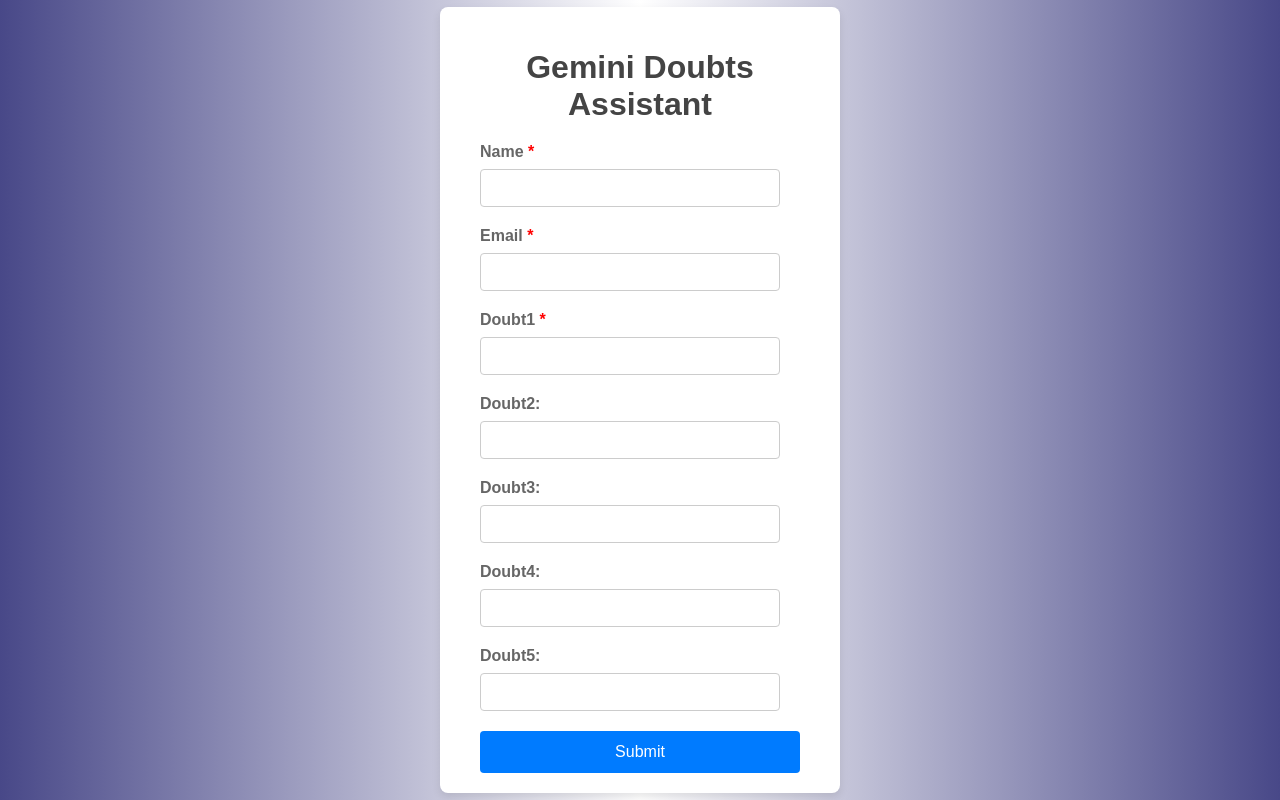
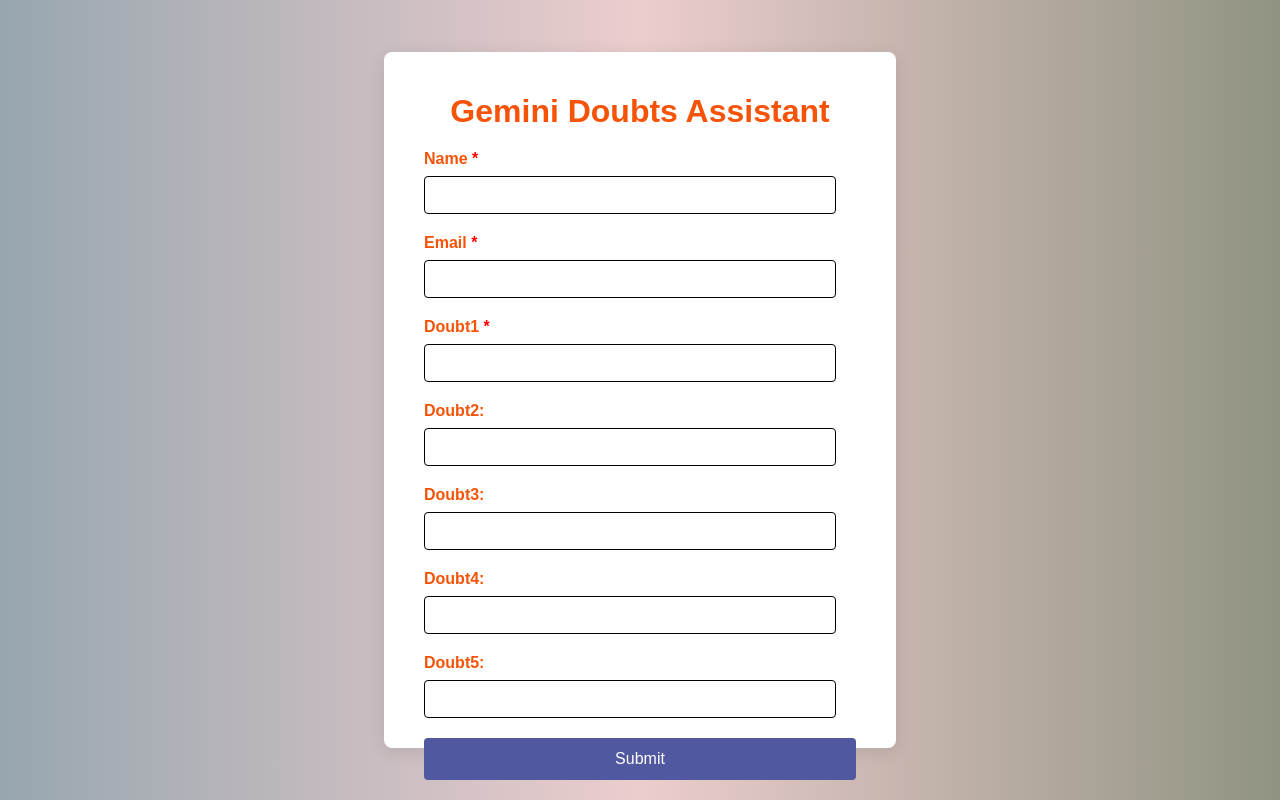
Before and after one commit to PinkiKumari16/Gemini-API-with-google-sheet, a React (Vite) app: page / in a window 1280 px wide. Built offline with nearby package versions, Linux system fonts and the light colour scheme.

Commit message:
edit the css

```diff
--- a/src/App.css
+++ b/src/App.css
@@ -1,8 +1,8 @@
 /* Base styles */
 body {
     font-family: Arial, sans-serif;
-    /* background-color: #f0f2f5; */
-    background: linear-gradient(to right, rgb(72, 72, 136), white, rgb(72, 72, 136));
+    background-color: #f0f2f5;
+    background: linear-gradient(to right, rgb(151, 166, 175), rgb(236, 205, 205), rgb(144, 147, 130));
     color: #333;
     margin: 0;
     padding: 0;
@@ -15,16 +15,17 @@
 form {
     background-color: #fff;
     border-radius: 8px;
-    box-shadow: 0 4px 8px rgba(0, 0, 0, 0.1);
+    box-shadow: 0 4px 18px rgba(0, 0, 0, 0.1);
     padding: 20px 40px;
-    max-width: 400px;
-    width: 100%;
+    /* max-width: 400px; */
+    width: 40vw;
     box-sizing: border-box;
+    height: 87vh;
 }
 
 h1 {
     text-align: center;
-    color: #444;
+    color: #f65307;
     margin-bottom: 20px;
 }
 
@@ -32,7 +33,7 @@
     display: block;
     margin-bottom: 8px;
     font-weight: bold;
-    color: #666;
+    color: #f65307;
 }
 
 .required {
@@ -45,7 +46,7 @@
     width: calc(100% - 20px);
     padding: 10px;
     margin-bottom: 20px;
-    border: 1px solid #ccc;
+    border: 1px solid #000000;
     border-radius: 4px;
     box-sizing: border-box;
     font-size: 14px;
@@ -64,7 +65,7 @@
     padding: 12px;
     border: none;
     border-radius: 4px;
-    background-color: #007bff;
+    background-color: #5059a0;
     color: #fff;
     font-size: 16px;
     cursor: pointer;
@@ -72,7 +73,7 @@
 }
 
 button:hover {
-    background-color: #00b354;
+    background-color: #fb6304;
 }
 
 button:active {
```
